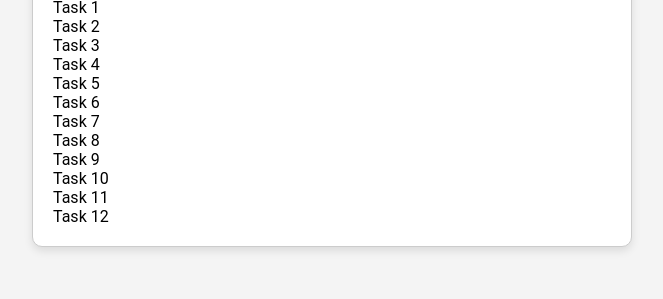
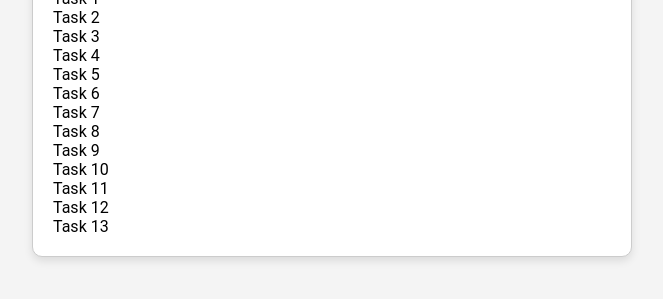
Before and after one commit to charrles123/task-tracker, a plain HTML site: page index.html in a window 1280 px wide. Shown: the part 317-616 px from the top of the page, without its empty margins (308-971 px from the left). Drawn offline with Linux system fonts and the light colour scheme.

Commit message:
Added task 13

```diff
--- a/index.html
+++ b/index.html
@@ -22,6 +22,7 @@
         <li>Task 10</li>
         <li>Task 11</li>
         <li>Task 12</li>
+        <li>Task 13</li>
       </ul>
     </div>
 
```
